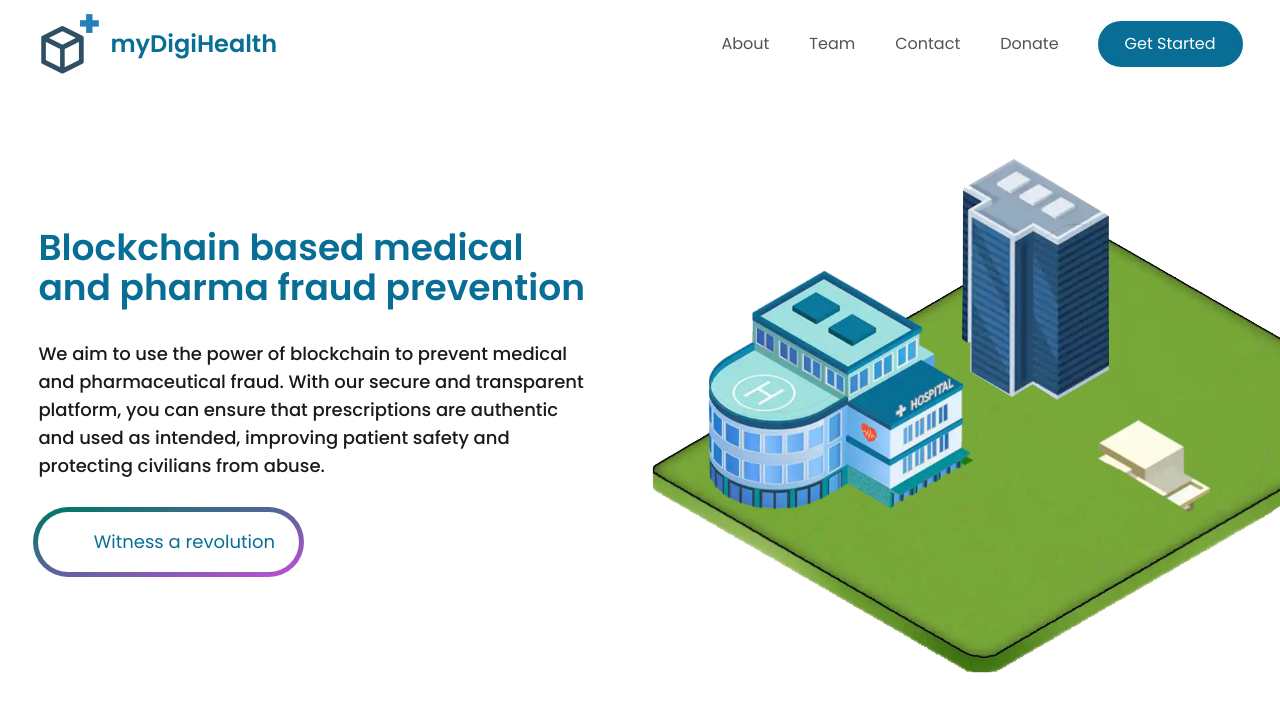
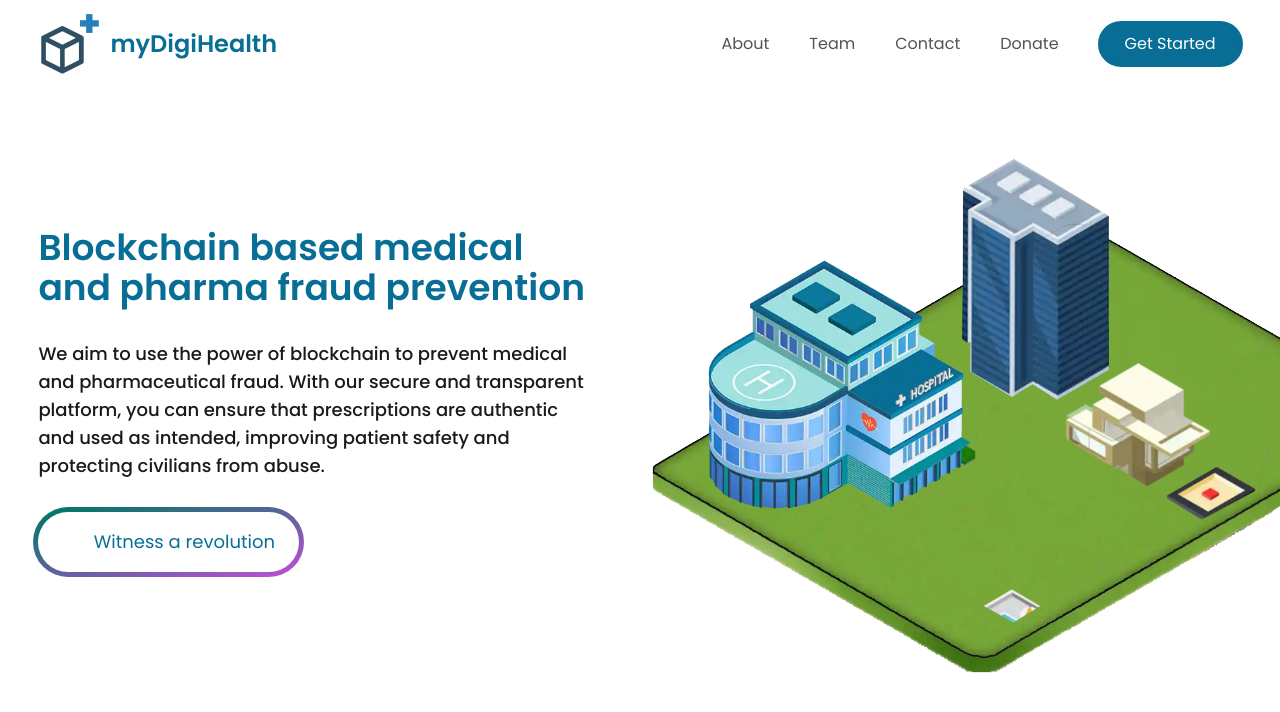
Before and after one commit to MyDigiHealth/core, a React (Vite) app in the folder client/: page / in a window 1280 px wide. Shown: the top 712 px of the page. Built offline with nearby package versions, Linux system fonts and the light colour scheme.

Commit message:
Fixed animation speed in isometricVisual

```diff
--- a/client/src/pages/HomePage/components/HeroIsometricVisual.tsx
+++ b/client/src/pages/HomePage/components/HeroIsometricVisual.tsx
@@ -75,7 +75,7 @@ export default function HeroIsometricVisual() {
             }ms`,
             transitionDelay: `${
               item.type === "FG"
-                ? config.bgDuration + 100 + index * config.fgDelayStep
+                ? config.bgDuration - 500 + index * config.fgDelayStep
                 : config.bgDelay
             }ms`,
             transform: flag
```
